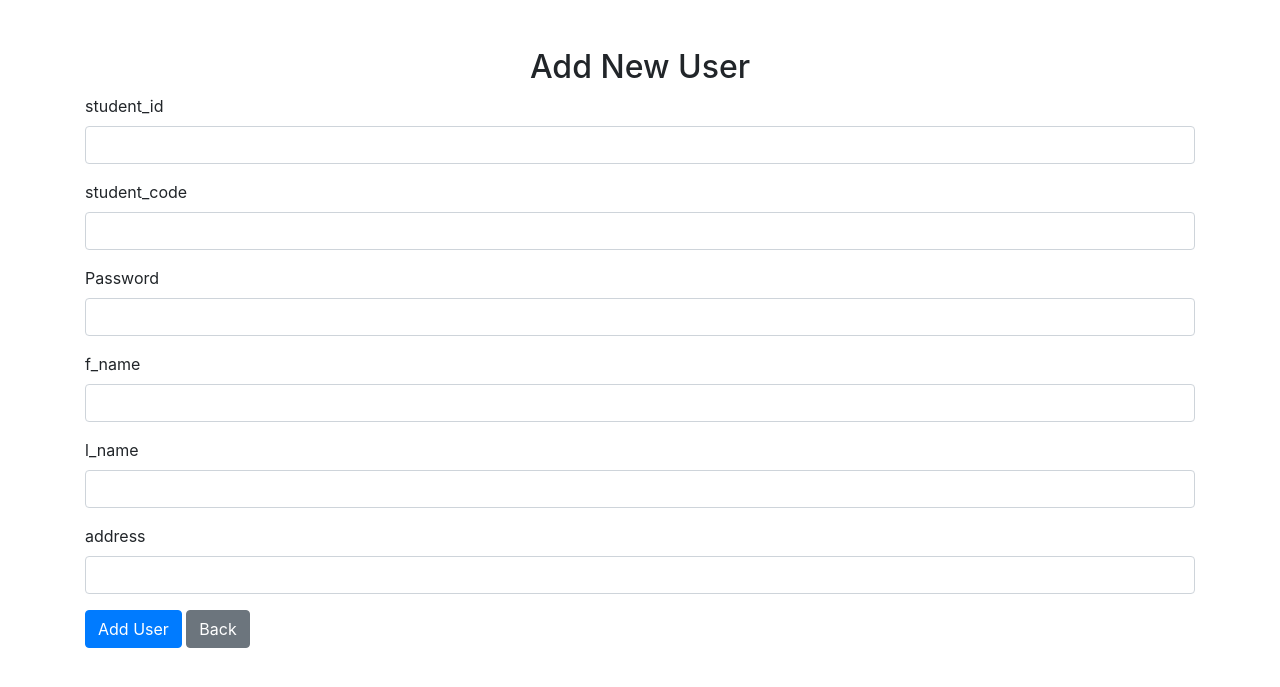
After one commit to littlecows/Project_Final_edit, a PHP site: page /adminadd_user.php in a window 1280 px wide. The commit adds this page. Shown: the top 687 px of the page. Run offline with PHP 8.4, Linux system fonts and the light colour scheme.

Commit message:
adminadduser

```diff
--- a/admin/admin_dashboard.php
+++ b/admin/admin_dashboard.php
@@ -44,6 +44,8 @@ if (!isset($_SESSION['username'])) {
                     </option>
                     <option value="adminlogout.php">Logout</option>
                     <option value="admin_edit.php">edit</option>
+                    <option value="adminadd_user.php">add user</option>
+                    <option value="admin_dashboard.php">Dashboard</option>
                 </select>
                 <script>
                     document.getElementById("navigationDropdown").onchange = function() {
--- /dev/null
+++ b/admin/adminadd_user.php
@@ -0,0 +1,81 @@
+<!DOCTYPE html>
+<html lang="en">
+
+<head>
+    <meta charset="UTF-8">
+    <meta name="viewport" content="width=device-width, initial-scale=1.0">
+    <title>Add New User</title>
+    <link href="https://stackpath.bootstrapcdn.com/bootstrap/4.5.2/css/bootstrap.min.css" rel="stylesheet">
+</head>
+
+<body>
+    <div class="container mt-5">
+        <h2 class="text-center">Add New User</h2>
+        <form action="adminadd_user.php" method="post">
+
+            <div class="form-group">
+                <label for="student_id">student_id</label>
+                <input type="text" class="form-control" id="student_id" name="student_id" required>
+            </div>
+            <div class="form-group">
+                <label for="student_code">student_code</label>
+                <input type="text" class="form-control" id="student_code" name="student_code" required>
+            </div>
+            <div class="form-group">
+                <label for="password">Password</label>
+                <input type="password" class="form-control" id="password" name="password" required>
+            </div>
+            <div class="form-group">
+                <label for="f_name">f_name</label>
+                <input type="text" class="form-control" id="f_name" name="f_name" required>
+            </div>
+            <div class="form-group">
+                <label for="l_name">l_name</label>
+                <input type="text" class="form-control" id="l_name" name="l_name" required>
+            </div>
+            <div class="form-group">
+                <label for="address">address</label>
+                <input type="text" class="form-control" id="address" name="address" required>
+            </div>
+
+            <button type="submit" class="btn btn-primary">Add User</button>
+            <a href="admin_dashboard.php" class="btn btn-secondary">Back</a>
+        </form>
+    </div>
+
+    <?php
+    if ($_SERVER['REQUEST_METHOD'] == 'POST') {
+        $student_id = $_POST['student_id'];
+        $student_code = $_POST['student_code'];
+        $password = password_hash($_POST['password'], PASSWORD_BCRYPT);
+        $f_name = $_POST['f_name'];
+        $l_name = $_POST['l_name'];
+        $address = $_POST['address'];
+
+        // Database connection
+        session_start();
+        include '/xampp/htdocs/Project_Final/server.php';
+        if (!isset($_SESSION['username'])) {
+            header("Location: admin_login.php");
+            exit();
+        }
+
+        // ตรวจสอบการเชื่อมต่อ
+        if ($conn->connect_error) {
+            die("Connection failed: " . $conn->connect_error);
+        }
+
+        $sql = "INSERT INTO collegian (student_id, student_code, password ,f_name , l_name , address) VALUES ('$student_id', '$student_code', '$password', '$f_name', '$l_name', '$address')";
+
+        if ($conn->query($sql) === TRUE) {
+            echo "<div class='alert alert-success mt-3'>New user added successfully</div>";
+        } else {
+            echo "<div class='alert alert-danger mt-3'>Error: " . $sql . "<br>" . $conn->error . "</div>";
+        }
+
+        $conn->close();
+    }
+    ?>
+</body>
+
+</html>
```
